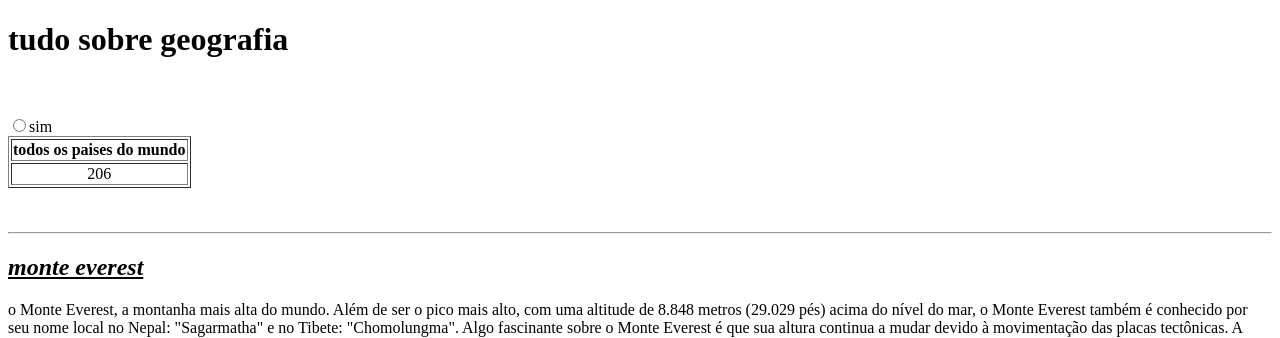
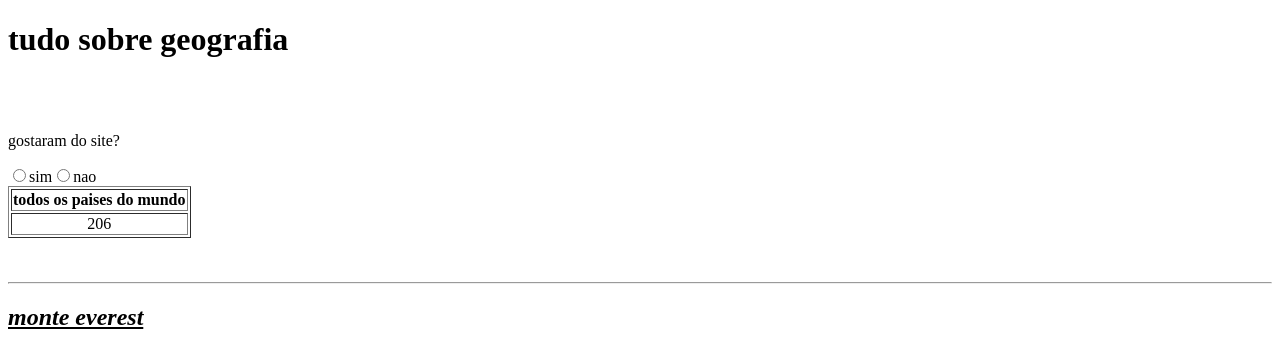
Before and after one commit to jmports/curiosidades.geo, a plain HTML site: page index.html in a window 1280 px wide. Shown: the top 338 px of the page. Drawn offline with Linux system fonts and the light colour scheme.

Commit message:
Update index.html

```diff
--- a/index.html
+++ b/index.html
@@ -12,10 +12,11 @@
 <th>todos os paises do mundo</th>
 <tr>
 <td>206</td><br><br>
+ <p>gostaram do site?</p>
 <form>
 <input type="radio" name="sim" id="sim"><label for="sim">sim</label>
 
-
+<input type="radio" name="nao" id="sim"><label for="nao">nao</label>
 
 
 </form>
```
